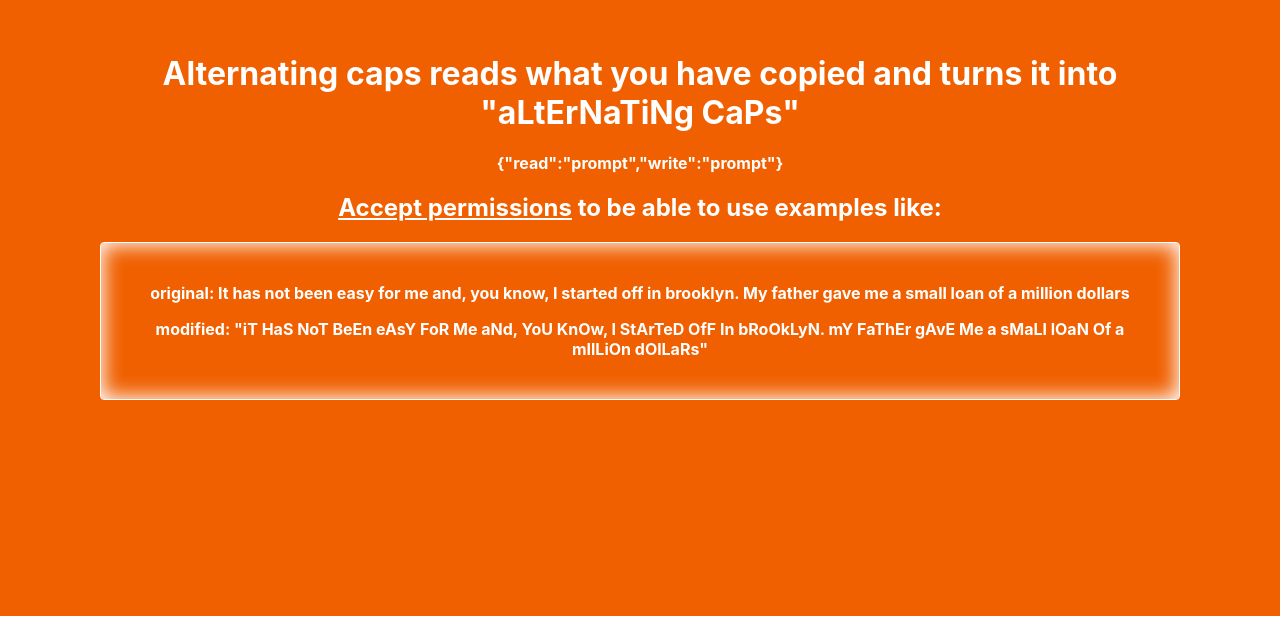
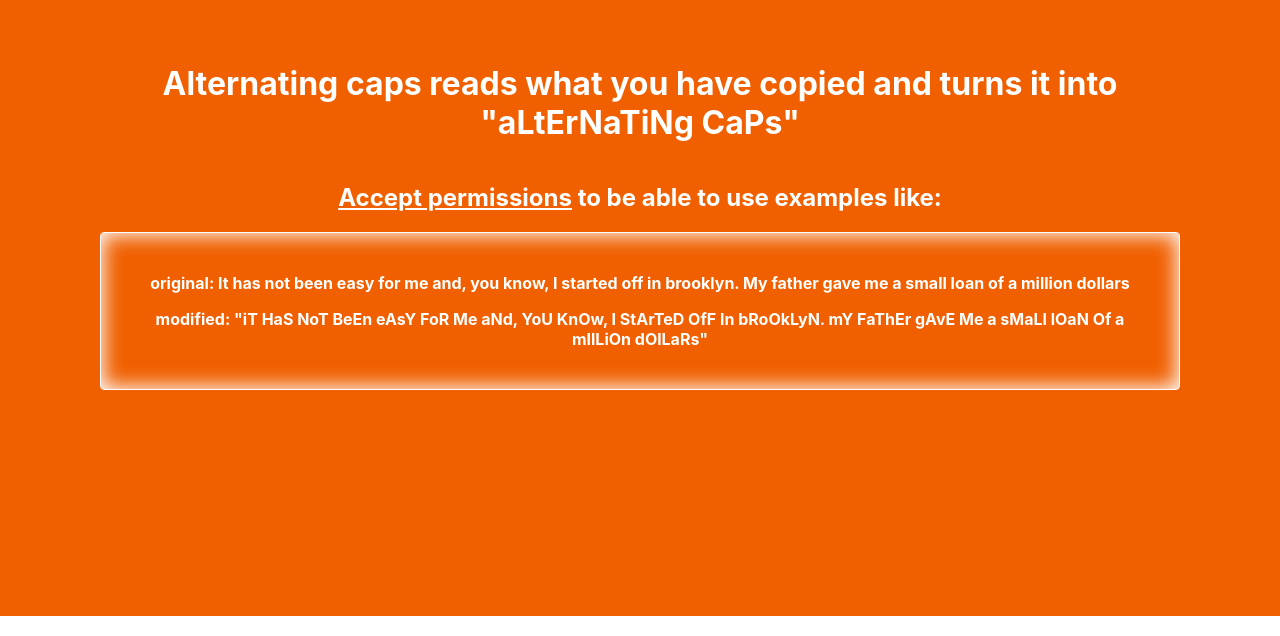
Before and after one commit to special-character/aLtErNaTiNgCaPs, a Next.js app: page / in a window 1280 px wide. Shown: the part 184-820 px from the top of the page. Built offline with nearby package versions, Linux system fonts and the light colour scheme.

Commit message:
Take out case where we don't have perms

```diff
--- a/pages/index.js
+++ b/pages/index.js
@@ -120,7 +120,6 @@ const Home = () => {
             Alternating caps reads what you have copied and turns it into
             "aLtErNaTiNg CaPs"
           </h1>
-          {JSON.stringify(perms)}
 
           {(perms.read === "denied" || perms.write === "denied") && (
             <p>
@@ -131,10 +130,7 @@ const Home = () => {
             </p>
           )}
 
-          {(perms.read === "" ||
-            perms.write === "" ||
-            perms.read === "prompt" ||
-            perms.write === "prompt") && (
+          {(perms.read === "prompt" || perms.write === "prompt") && (
             <>
               <h2>
                 <a onClick={requestPerms} style={LINK}>
@@ -181,6 +177,7 @@ const Home = () => {
             </div>
           )}
         </div>
+        <div style={{ opacity: 0 }}> {JSON.stringify(perms)}</div>
       </main>
 
       <style jsx global>{`
```
